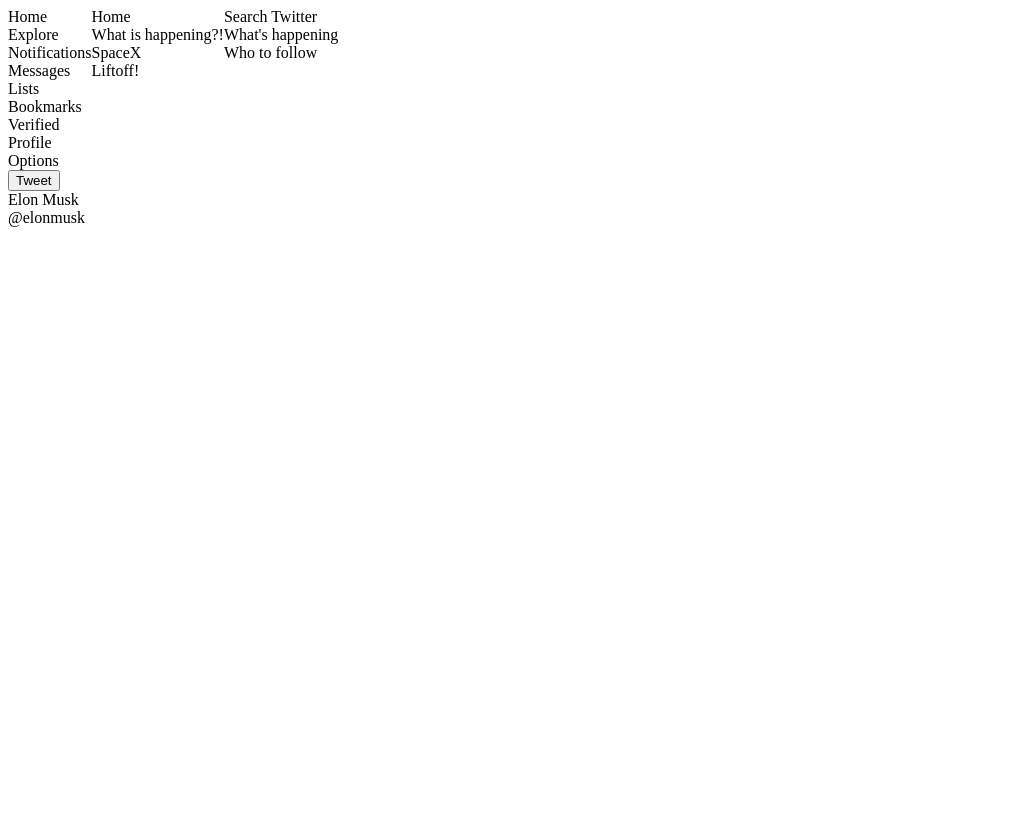
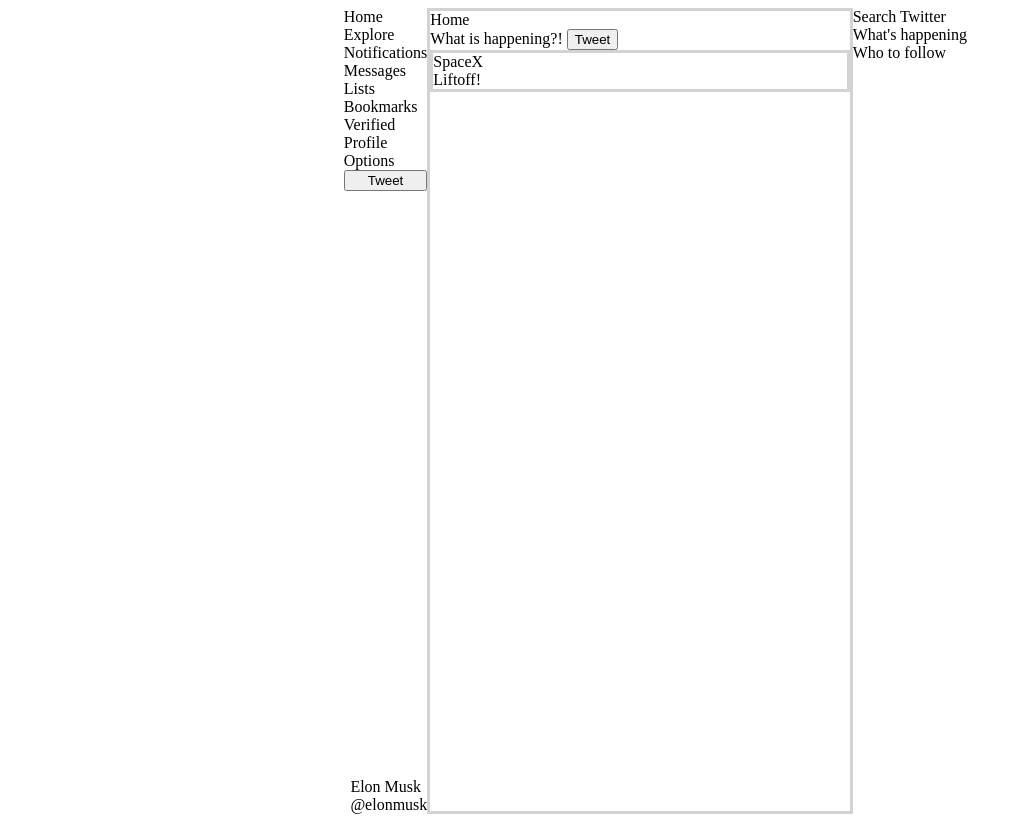
Before and after one commit to ivan-suarez/twitter-clone-vue, a Vue app: page / in a window 1280 px wide. Shown: the whole page, without its empty margins (0-1022 px from the left). Before the commit the page ends 800 px from the top, so only its background shows below. Built offline with nearby package versions, Linux system fonts and the light colour scheme.

Commit message:
Implement basic layout

```diff
--- a/src/App.vue
+++ b/src/App.vue
@@ -2,6 +2,7 @@
 
 <template id="template">
   <div id="tmp">
+    <div id="left">
       <div id="nav-bar">
         <div id="logo"></div>
         <div>Home</div>
@@ -14,15 +15,20 @@
         <div>Profile</div>
         <div>Options</div>
         <button>Tweet</button>
-    <div>
+
+    </div>
+  <div id="profile-menu">
         <div id="profile-picture"></div>
         <div>Elon Musk</div>
         <div>@elonmusk</div>
       </div>
     </div>
+
   <div id="content">
     <div>Home</div>
-    <div>What is happening?!</div>
+    <div>What is happening?!
+      <button>Tweet</button>
+    </div>
     <div id="tweet">
       <div>SpaceX</div>
       <div>Liftoff!</div>
@@ -44,4 +50,38 @@
   display: flex;
 }
 
+#content{
+  border-style: solid;
+  border-color: lightgray;
+  flex: 1;
+  min-height: 100vh;
+}
+
+#tweet{
+  border-style: solid;
+  border-color: lightgray;
+}
+
+#left{
+  display: flex;
+  flex: 1;
+  min-height: 100vh;
+  justify-content: space-between;
+  flex-direction: column;
+  align-items: flex-end;
+}
+
+#nav-bar{
+  display: flex;
+  flex-direction: column;
+
+}
+
+#ads{
+  flex: 1;
+}
+#profile-menu{
+  justify-content: flex-end;
+}
+
 </style>
```
Lines whose indentation alone changed are shown as unchanged.
